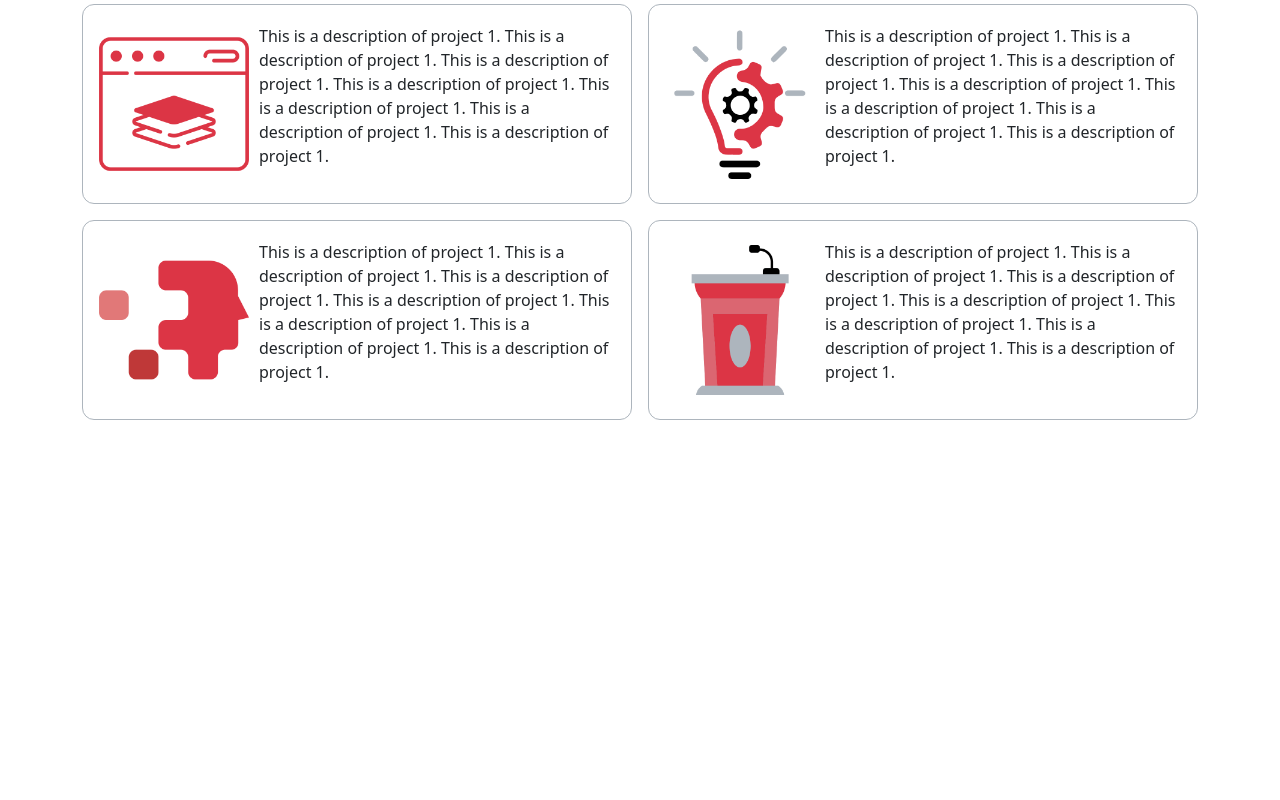
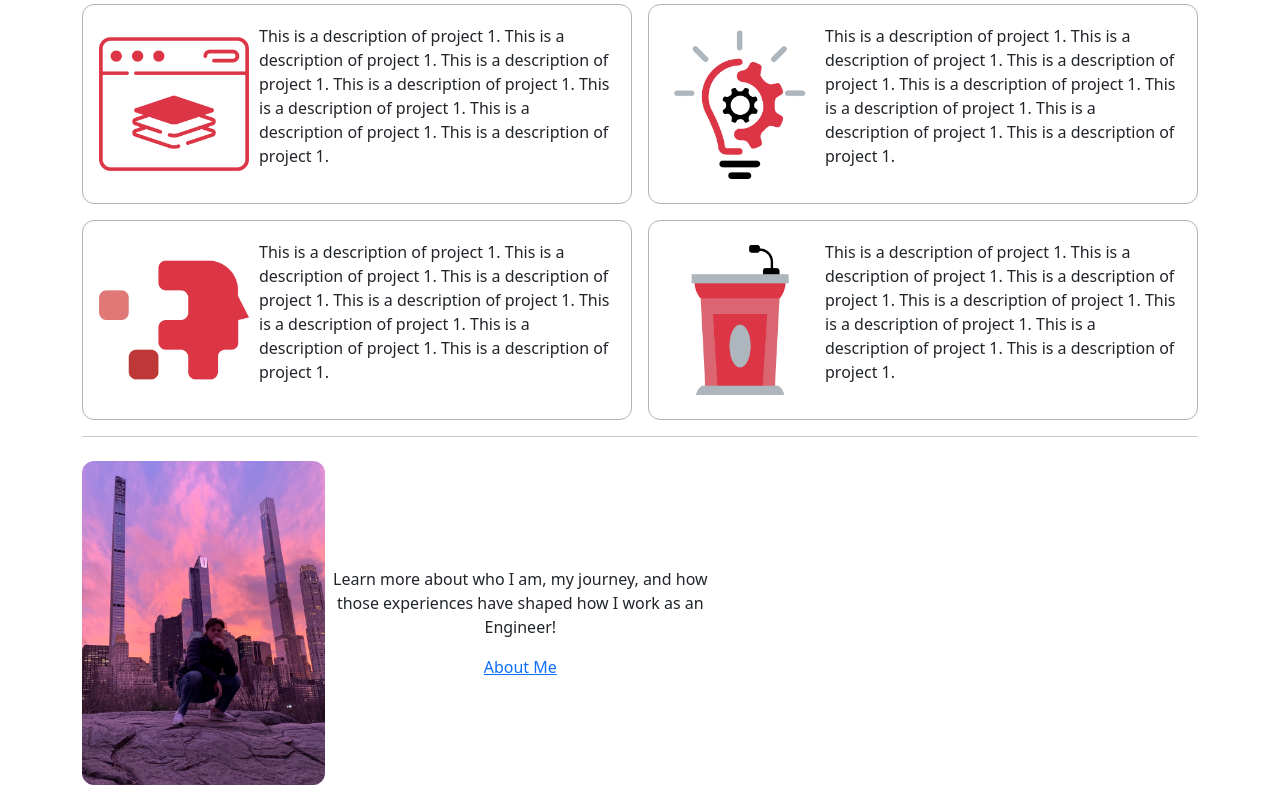
Before and after one commit to jak-rus/jak-rus.github.io, a plain HTML site: page index.html in a window 1280 px wide. Shown: the part 507-1307 px from the top of the page. Before the commit the page ends 943 px from the top, so only its background shows below. Drawn offline with nearby package versions, Linux system fonts and the light colour scheme.

Commit message:
Got the start of the last section done

```diff
--- a/index.html
+++ b/index.html
@@ -148,6 +148,24 @@
             </div>
         </div>
 
+        <div class="container" style="padding-bottom: 15px;">
+            <hr class="mt-1 mb-4"/>
+            <div class="row">
+                <div class="d-flex justify-content-start">
+                    <div id="about-icon-column" class="d-flex justify-content-start">
+                        <img src="imgs/ny-skyline.jpg" alt="">
+                    </div>
+                    <div id="about-intro-column" class="d-flex flex-column align-items-center">
+                        <p>Learn more about who I am, my journey, and how those experiences have shaped how I work as an Engineer!</p>
+                        <a href="about.html">
+                            About Me
+                        </a>
+
+                    </div>
+                </div>
+            </div>
+        </div>
+
         <script type="text/javascript">
 
             $(document).ready(function() {
--- a/main.css
+++ b/main.css
@@ -80,6 +80,22 @@
     margin-right: 10px;
 }
 
+#about-icon-column {
+    width: auto;
+    height: 324px;
+    max-height: 324px;
+    display: block;
+    border-radius: 12px;
+    overflow: hidden;
+}
+
+#about-intro-column {
+    width: 35%;
+    text-align: center;
+    margin-top: auto;
+    margin-bottom: auto;
+}
+
 
 @media (max-width: 768px) {
     .centered-container {
```
Also changed, not shown: imgs/ny-skyline.jpg (added).
